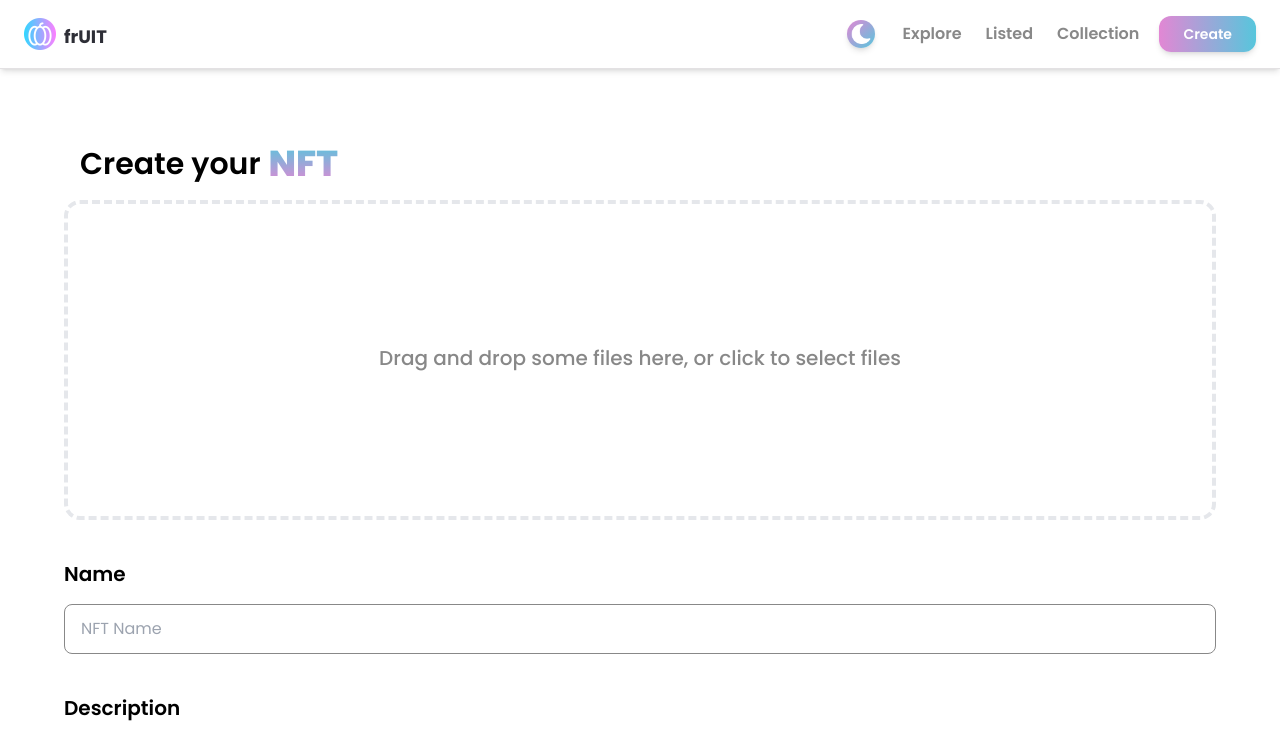
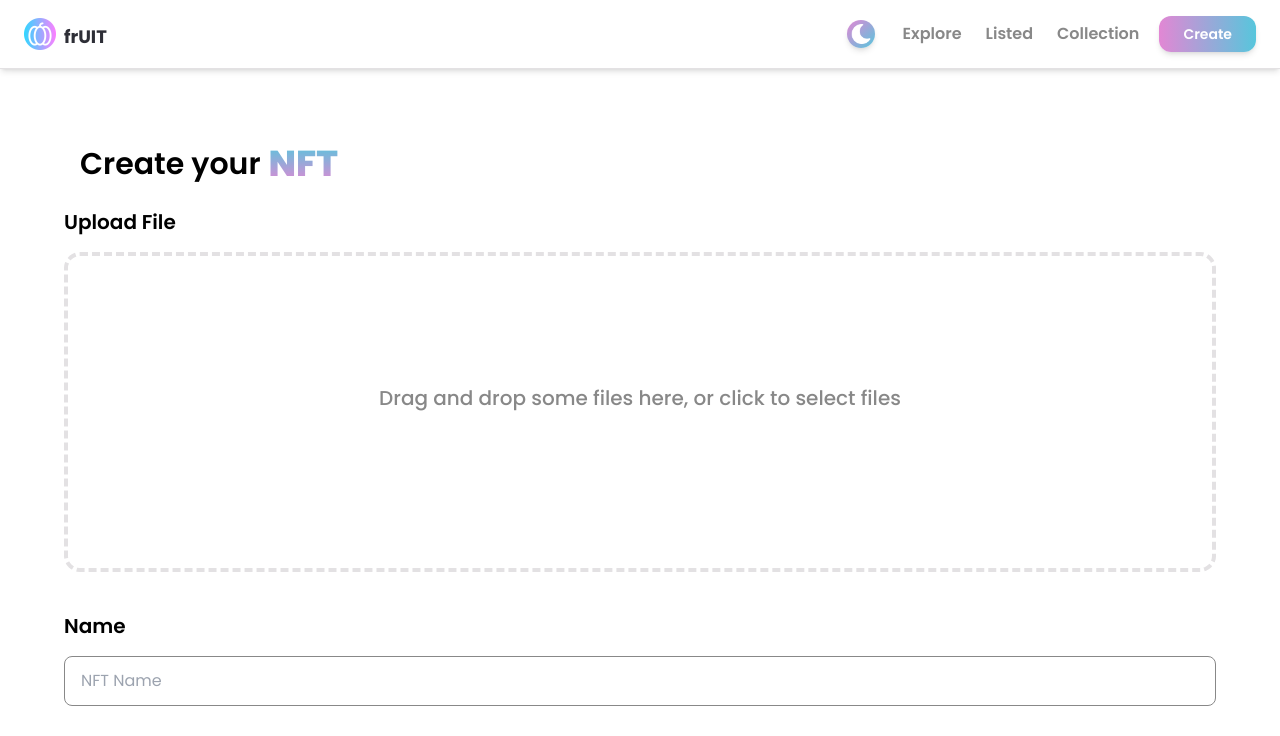
Before and after one commit to btcoin23/NFT-Marketplace, a Next.js app: page /create in a window 1280 px wide. Shown: the top 736 px of the page. Built offline with nearby package versions, Linux system fonts and the light colour scheme.

Commit message:
add dropzone and update tailwindconfig

```diff
--- a/pages/create.js
+++ b/pages/create.js
@@ -1,4 +1,6 @@
 import Dropzone from 'react-dropzone';
+import assets from '../assets';
+import Image from 'next/image';
 
 import Button from '../components/Button';
 import Input from '../components/Input'
@@ -20,12 +22,14 @@ const CreateNFT = () => {
 
 {/* ==============================Drop zone================================== */}
 
-     <div className='border-4 border-dashed rounded-2xl mt-4 h-80'>
-     <Dropzone classStyles="flex justify-center">
+
+      <h2 className="font-poppins text-xl font-semibold mb-4 mt-6">Upload File</h2>
+     <div className='border-4 border-prim-gray-1 border-dashed rounded-2xl mt-4 h-80'>
+     <Dropzone classStyles="">
         {({getRootProps, getInputProps}) => (
           <div {...getRootProps()}>
             <input {...getInputProps()} />
-            <p className="flex justify-center mt-30 p-5 text-xl font-poppins font-medium text-prim-gray-2">
+            <p className="flex justify-center p-5 text-xl font-poppins font-medium text-prim-gray-2 dark:text-prim-gray-1 h-80 pt-32">
             Drag and drop some files here, or click to select files
             </p>
           </div>
--- a/tailwind.config.js
+++ b/tailwind.config.js
@@ -19,6 +19,7 @@ module.exports = {
         'prim-pink': '#E287D4',
       },
       padding: {
+        '30': '120px',
         '160': '640px',
         '140' : '560px'
       },
```
